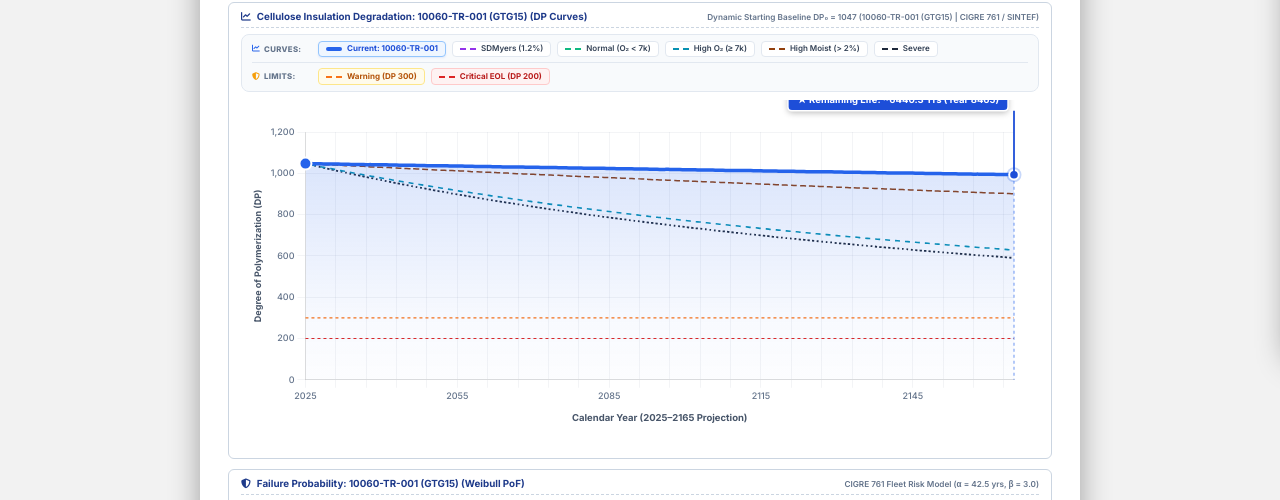
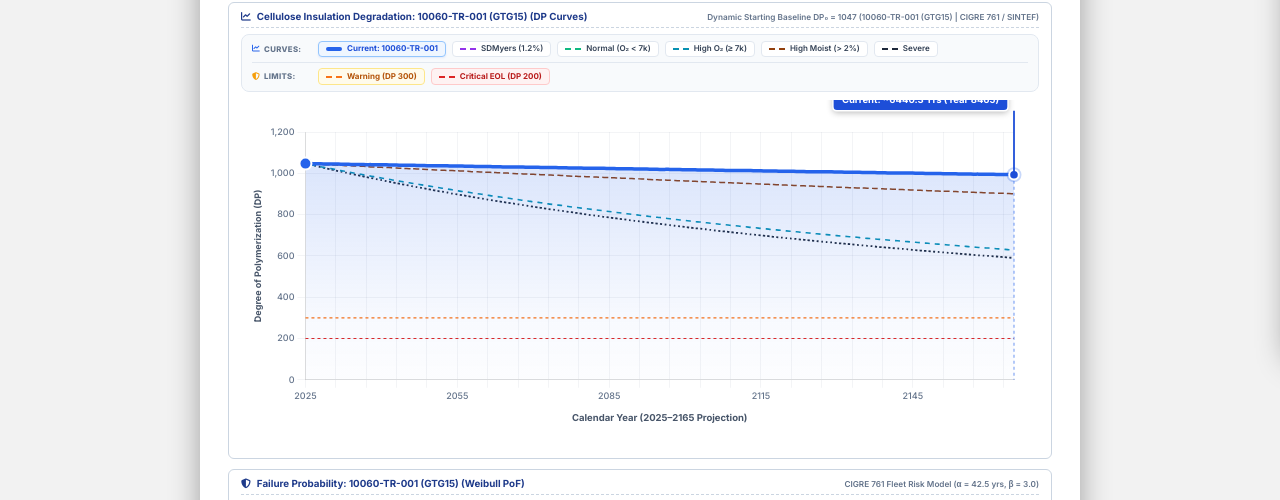
Before and after one commit to TransformerTeam/transformer-asset, a website: page remaining_life_report.html in a window 1280 px wide. Shown: the part 441-941 px from the top of the page. Drawn offline with nearby package versions, Linux system fonts and the light colour scheme.

Commit message:
Change DP chart callout badge text from '★ Remaining Life' to 'Current'

```diff
--- a/remaining_life_report.html
+++ b/remaining_life_report.html
@@ -2260,7 +2260,7 @@
           ctx.stroke();
 
           // Standout Hero Callout Badge
-          const heroText = `★ Remaining Life: ~${currentItem.years} Yrs (Year ${currentItem.targetYear})`;
+          const heroText = `Current: ~${currentItem.years} Yrs (Year ${currentItem.targetYear})`;
           ctx.font = 'bold 9.5px "Inter", sans-serif';
           const badgeW = ctx.measureText(heroText).width + 18;
           const badgeH = 22;
```
